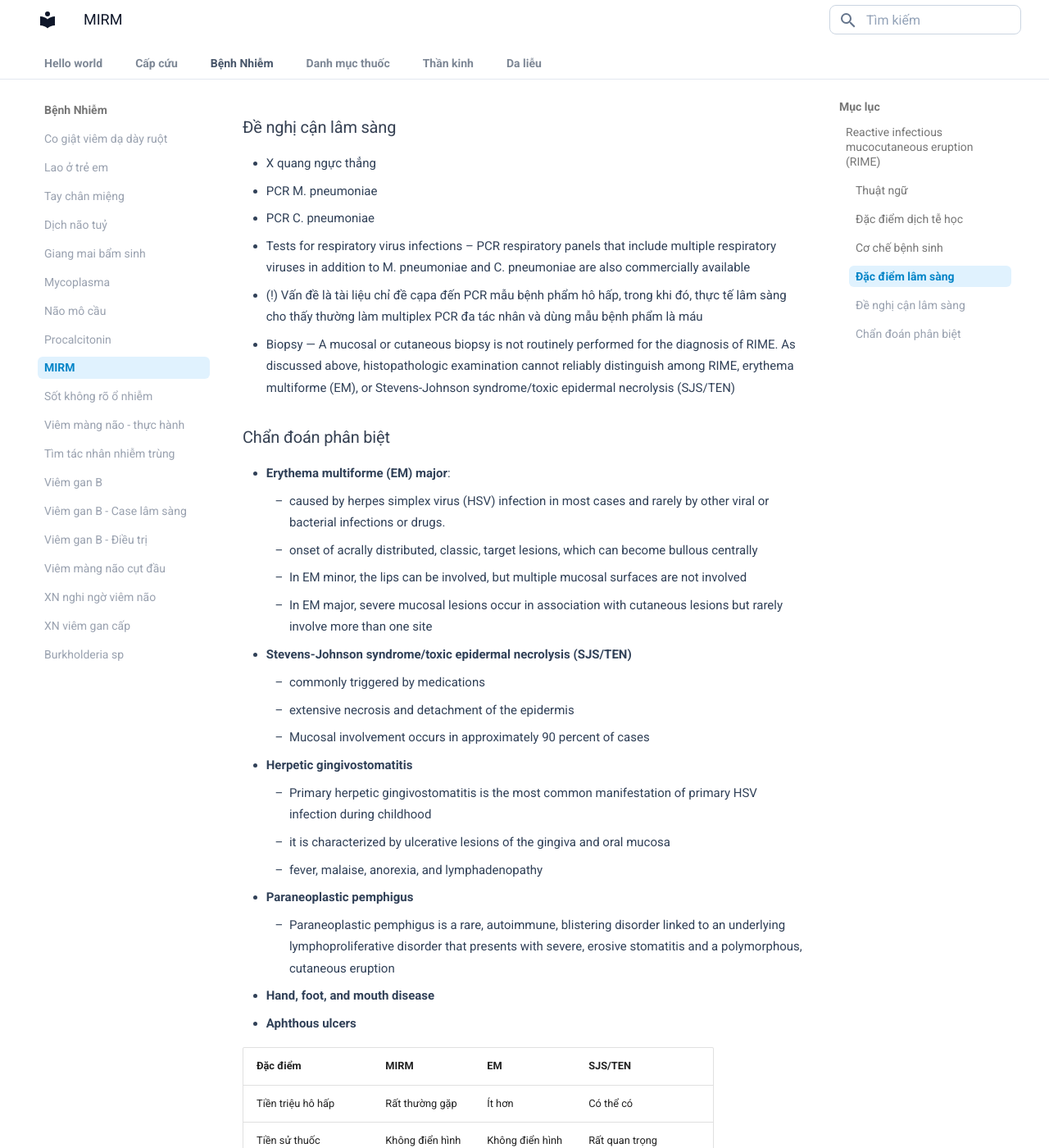
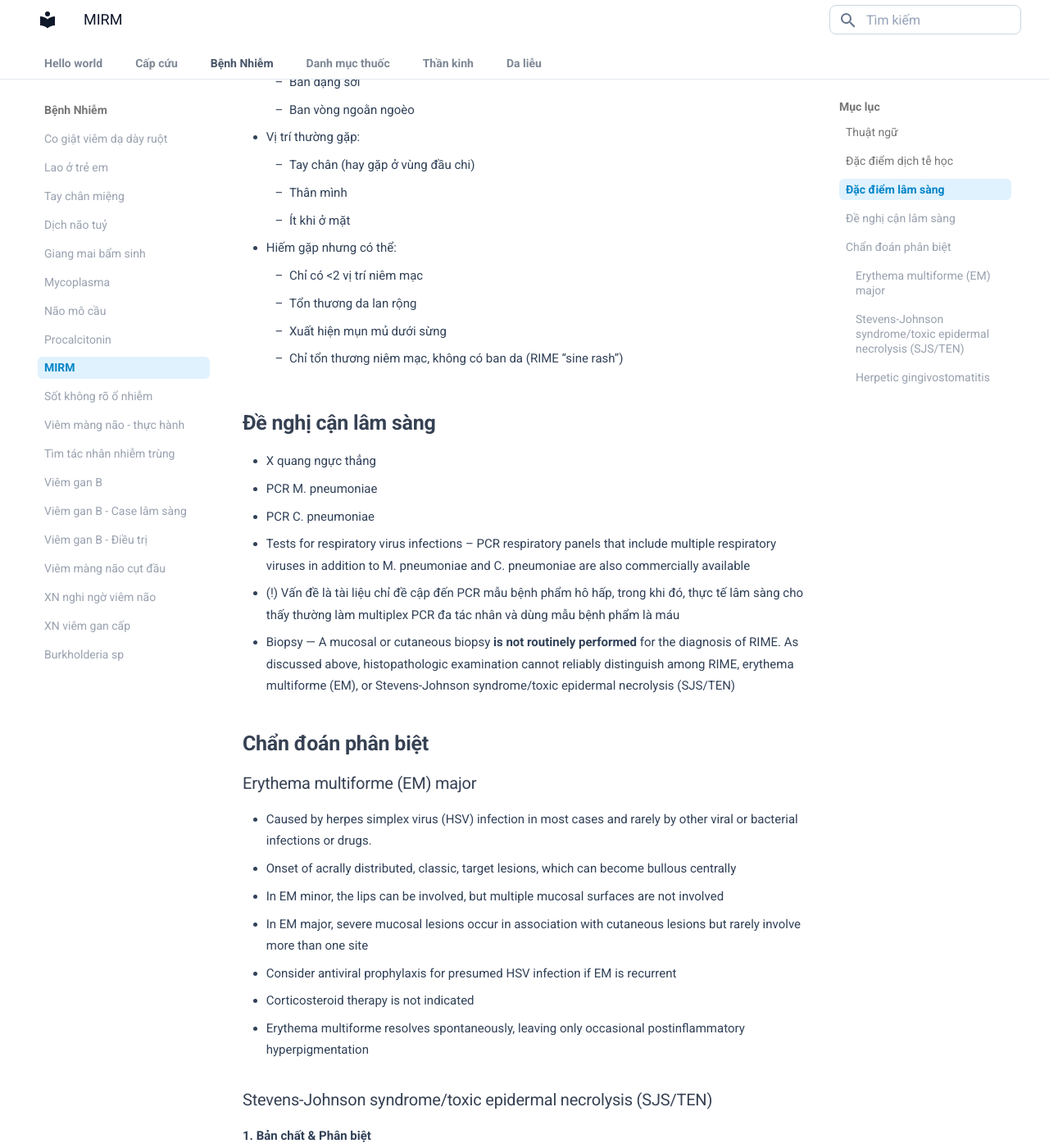
Before and after one commit to Nam9396/medical_note, an MkDocs documentation site: the page built from docs/2_infectious_disease/reactive-infectious-mucocutaneous-eruption.md, in a window 1280 px wide and 1400 px high, scrolled down 2484 px. Shown: the whole window at 82% size. Built offline with MkDocs 1.6.1 and Material for MkDocs 9.7.7, drawn with Linux system fonts in a browser that asks for light colours; some of the changed text lies outside the part shown.

Commit message:
Refactor reactive-infectious-mucocutaneous-eruption.md: Improve section headers, enhance content clarity, and update clinical features

```diff
--- a/docs/2_infectious_disease/reactive-infectious-mucocutaneous-eruption.md
+++ b/docs/2_infectious_disease/reactive-infectious-mucocutaneous-eruption.md
@@ -1,7 +1,7 @@
 
-## Reactive infectious mucocutaneous eruption (RIME)
+# Reactive infectious mucocutaneous eruption (RIME)
 
-### Thuật ngữ
+## Thuật ngữ
 
 - Năm 2015, thuật ngữ MIRM (Mycoplasma pneumoniae–induced rash and mucositis) được đưa ra.
 - Mục đích:
@@ -9,25 +9,24 @@
     + Stevens–Johnson syndrome (SJS)
     + Toxic epidermal necrolysis (TEN)
     + Erythema multiforme (EM)
-
 - Trước đây các ca này thường bị gọi nhầm là:
     + SJS
     + TEN
     + EM
     + Fuchs syndrome
     + MPAM…
-
 - Sau này, vì nhiều tác nhân nhiễm trùng khác cũng gây bệnh tương tự, người ta đề xuất dùng thuật ngữ rộng hơn là: Reactive infectious mucocutaneous eruption (RIME)
 
 
-### Đặc điểm dịch tễ học
-    + Trẻ em
-    + Thiếu niên
-    + Tuổi trung bình khoảng 12
-    + Nam nhiều hơn nữ
-    + Hiếm gặp ở người lớn
-    + Thường xảy ra vào mùa đông
-    + Có thể bùng phát thành ổ dịch trong cộng đồng liên quan đến M. pneumoniae
+## Đặc điểm dịch tễ học
+
+- Trẻ em
+- Thiếu niên
+- Tuổi trung bình khoảng 12
+- Nam nhiều hơn nữ
+- Hiếm gặp ở người lớn
+- Thường xảy ra vào mùa đông
+- Có thể bùng phát thành ổ dịch trong cộng đồng liên quan đến M. pneumoniae
 
 - Ngoài M. pneumoniae, các tác nhân khác cũng có thể gây RIME:
     + Chlamydia pneumoniae
@@ -41,14 +40,7 @@
     + SARS-CoV-2
 
 
-### Cơ chế bệnh sinh
-
-- Cơ chế trực tiếp (ít được ủng hộ)
-    + Vi khuẩn đến trực tiếp da/niêm mạc
-    + Gây viêm tại chỗ
-
-
-### Đặc điểm lâm sàng
+## Đặc điểm lâm sàng
 
 - Biểu hiện lâm sàng của RIME. Đặc trưng bởi:
     + Viêm niêm mạc nặng
@@ -64,28 +56,31 @@
 - Trung bình có 2–3 vị trí niêm mạc bị ảnh hưởng
 
 **Miệng (gần như luôn có)**
-* Môi đóng vảy máu
-* Loét ở: Lưỡi, Niêm mạc má, Có thể chỉ có loét miệng đơn thuần
+
+- Môi đóng vảy máu
+- Loét ở: lưỡi, niêm mạc má, có thể chỉ có loét miệng đơn thuần
 
 **Mắt (đa số bệnh nhân)**
-* Viêm kết mạc mủ hai bên
-* Sợ ánh sáng
-* Phù mi mắt
+
+- Viêm kết mạc mủ hai bên
+- Sợ ánh sáng
+- Phù mi mắt
 
 **Sinh dục – tiết niệu (~60%)**
-Có thể tổn thương:
+
 - Âm hộ, âm đạo
 - Dương vật (kể cả lỗ tiểu)
 - Bìu
 
-👉 Điểm quan trọng: RIME nổi bật bởi tổn thương niêm mạc nhiều hơn da
+ > Điểm quan trọng: RIME nổi bật bởi tổn thương niêm mạc nhiều hơn da
 
 **Tổn thương da**
+
 - Thường ít và rải rác
 - Gặp nhiều nhất:
     + Bóng nước / bọng nước (~80%)
     + Tổn thương dạng bia (targetoid)
-    + Sẩn
+    + Sẩn hồng ban
     + Ban dạng sởi
     + Ban vòng ngoằn ngoèo
 - Vị trí thường gặp:
@@ -99,38 +94,72 @@ Có thể tổn thương:
     + Xuất hiện mụn mủ dưới sừng
     + Chỉ tổn thương niêm mạc, không có ban da (RIME “sine rash”)
 
-- ⚠ Nếu thấy:
-    + Tổn thương dạng bia điển hình ở lòng bàn tay/bàn chân
-    + Bong tróc da lan rộng như TEN
-    + → Cần nghĩ đến nguyên nhân khác (như thuốc)
 
-
-### Đề nghị cận lâm sàng
+## Đề nghị cận lâm sàng
 
 - X quang ngực thẳng
 - PCR M. pneumoniae
-- PCR  C. pneumoniae
+- PCR C. pneumoniae
 - Tests for respiratory virus infections – PCR respiratory panels that include multiple respiratory viruses in addition to M. pneumoniae and C. pneumoniae are also commercially available
-- (!) Vấn đề là tài liệu chỉ đề cạpa đến PCR mẫu bệnh phẩm hô hấp, trong khi đó, thực tế lâm sàng cho thấy thường làm multiplex PCR đa tác nhân và dùng mẫu bệnh phẩm là máu
-- Biopsy — A mucosal or cutaneous biopsy is not routinely performed for the diagnosis of RIME. As discussed above, histopathologic examination cannot reliably distinguish among RIME, erythema multiforme (EM), or Stevens-Johnson syndrome/toxic epidermal necrolysis (SJS/TEN)
+- (!) Vấn đề là tài liệu chỉ đề cập đến PCR mẫu bệnh phẩm hô hấp, trong khi đó, thực tế lâm sàng cho thấy thường làm multiplex PCR đa tác nhân và dùng mẫu bệnh phẩm là máu
+- Biopsy — A mucosal or cutaneous biopsy **is not routinely performed** for the diagnosis of RIME. As discussed above, histopathologic examination cannot reliably distinguish among RIME, erythema multiforme (EM), or Stevens-Johnson syndrome/toxic epidermal necrolysis (SJS/TEN)
 
 
-### Chẩn đoán phân biệt
-- **Erythema multiforme (EM) major**:
-    + caused by herpes simplex virus (HSV) infection in most cases and rarely by other viral or bacterial infections or drugs.
-    + onset of acrally distributed, classic, target lesions, which can become bullous centrally
-    + In EM minor, the lips can be involved, but multiple mucosal surfaces are not involved
-    + In EM major, severe mucosal lesions occur in association with cutaneous lesions but rarely involve more than one site
--  **Stevens-Johnson syndrome/toxic epidermal necrolysis (SJS/TEN)**
-    + commonly triggered by medications
-    + extensive necrosis and detachment of the epidermis
-    + Mucosal involvement occurs in approximately 90 percent of cases
-- **Herpetic gingivostomatitis**
-    + Primary herpetic gingivostomatitis is the most common manifestation of primary HSV infection during childhood
-    + it is characterized by ulcerative lesions of the gingiva and oral mucosa
-    + fever, malaise, anorexia, and lymphadenopathy
-- **Paraneoplastic pemphigus**
-    + Paraneoplastic pemphigus is a rare, autoimmune, blistering disorder linked to an underlying lymphoproliferative disorder that presents with severe, erosive stomatitis and a polymorphous, cutaneous eruption
+## Chẩn đoán phân biệt
+
+### Erythema multiforme (EM) major
+
+- Caused by herpes simplex virus (HSV) infection in most cases and rarely by other viral or bacterial infections or drugs.
+- Onset of acrally distributed, classic, target lesions, which can become bullous centrally
+- In EM minor, the lips can be involved, but multiple mucosal surfaces are not involved
+- In EM major, severe mucosal lesions occur in association with cutaneous lesions but rarely involve more than one site
+- Consider antiviral prophylaxis for presumed HSV infection if EM is recurrent
+- Corticosteroid therapy is not indicated
+- Erythema multiforme resolves spontaneously, leaving only occasional postinflammatory hyperpigmentation
+
+### Stevens-Johnson syndrome/toxic epidermal necrolysis (SJS/TEN)
+
+**1. Bản chất & Phân biệt**
+
+*   **SJS (Mọi lứa tuổi):** Quá mẫn muộn do Thuốc (Sulfonamide, Antiepileptics, Paracetamol, NSAIDs) hoặc Nhiễm trùng. Nguy cơ diễn tiến nặng nhanh.
+*   **MIRM (Trẻ em/Trẻ nhỏ):** Do *M. pneumoniae*. Lâm sàng: Niêm mạc tổn thương nặng nề, da rất ít (hoặc không có), ưu thế ngọn chi.
+
+**2. Đặc điểm tổn thương da**
+
+*   **Giai đoạn sớm:** Dễ nhầm với Hồng ban đa dạng (EM) với các thương tổn hình bia bắn (targetoid) ở các chi.
+*   **Tiến triển:** Da chuyển sang màu xỉn, xám xịt (dusky) trước khi xuất hiện bọng nước.
+*   **Giai đoạn toàn phát:** Bọng nước vỡ ra tạo thành các mảng trợt da diện rộng.
+*   **Khác biệt:** MIRM tổn thương da rất thưa thớt, khu trú vùng ngọn chi (acral) hoặc hoàn toàn không có tổn thương da (chỉ trợt niêm mạc).
+
+**3. Tiêu chuẩn chẩn đoán**
+
+1.  Tiền triệu: Sốt, ho, đau họng, mệt mỏi.
+2.  Da: Tổn thương bia bắn (targetoid), bọng nước, trợt da.
+3.  **Bắt buộc: Trợt > 2 vùng niêm mạc** (mắt, miệng, sinh dục...).
+4.  *Nếu là MIRM:* + X-quang phổi/lâm sàng + Vi sinh (*M. pneumoniae* IgM hoặc PCR).
+
+**4. Diễn tiến & Tiên lượng**
+
+*   **Diễn tiến:** Bệnh thường bùng phát cấp tính, kéo dài **1 - 2 tuần**. Ca có biến chứng (viêm phổi kẽ, viêm thận) hồi phục chậm hơn. Tỷ lệ tái phát ở trẻ em lên đến 18% (có thể xuất hiện muộn sau 7 năm).
+*   **Tiên lượng chung:** Hầu hết bệnh nhi hồi phục hoàn toàn, không để lại di chứng vĩnh viễn trên da.
+*   **Nguy cơ di chứng:** Biến chứng mắt (sẹo giác mạc, mù lòa) phụ thuộc hoàn toàn vào mức độ nặng ban đầu và tốc độ can thiệp nhãn khoa.
+*   **Đánh giá tử vong/bệnh tật:** Bắt buộc tính thang điểm **SCORTEN** trong 24 giờ đầu nhập viện.
+
+**5. Điều trị & Xử trí**
+
+*   **Cơ bản:** Ngừng ngay thuốc nghi ngờ. Điều trị hỗ trợ (dịch, dinh dưỡng).
+*   **MIRM:** Kháng sinh **Macrolide**.
+*   **SJS diện rộng:** Nhập ICU / Đơn vị bỏng. Cân nhắc **IVIG** (Corticoid còn tranh cãi).
+*   **Mắt tổn thương:** Hội chẩn NHÃN KHOA KHẨN (ngừa mù lòa, xét ghép màng ối).
+*   **Da bong tróc diện rộng:** Chuyển ICU/Bỏng.
+
+### Herpetic gingivostomatitis
+
+- Primary herpetic gingivostomatitis is the most common manifestation of primary HSV infection during childhood
+- It is characterized by ulcerative lesions of the gingiva and oral mucosa
+- Fever, malaise, anorexia, and lymphadenopathy
+
+- **Paraneoplastic pemphigus**: Paraneoplastic pemphigus is a rare, autoimmune, blistering disorder linked to an underlying lymphoproliferative disorder that presents with severe, erosive stomatitis and a polymorphous, cutaneous eruption
 - **Hand, foot, and mouth disease**
 - **Aphthous ulcers**
 
```
